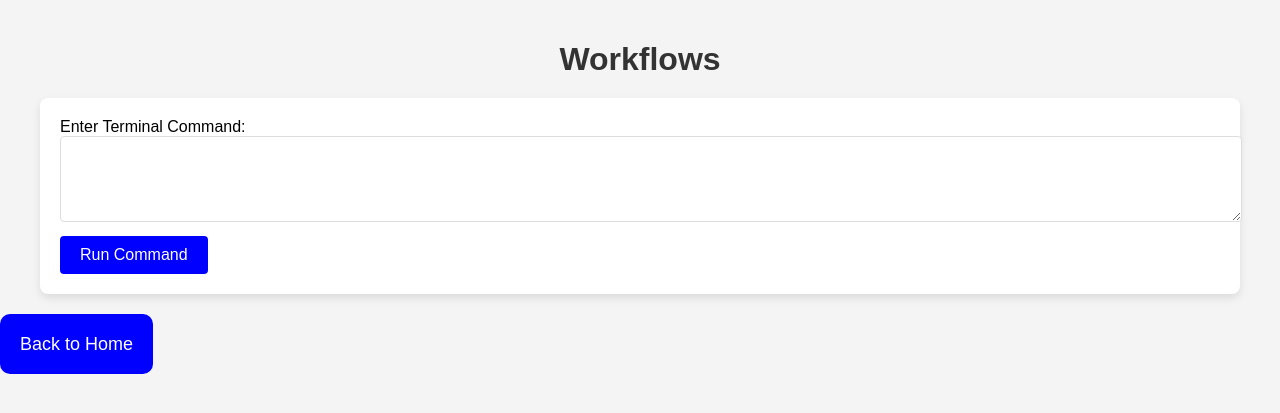
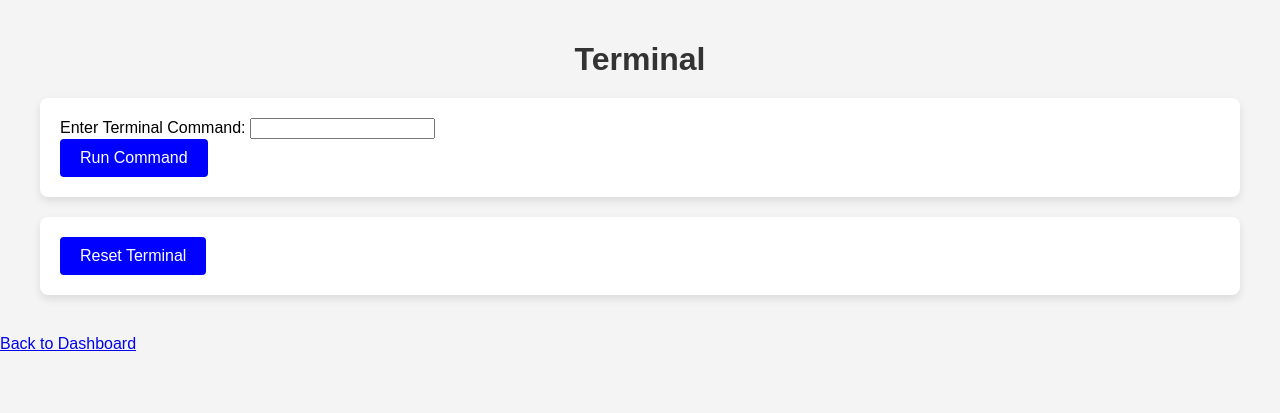
Before and after one commit to rizavi-enterprises/mariakube, a Flask app: page /workflows in a window 1280 px wide. Shown: the part 38-451 px from the top of the page. Run offline with Flask 3, Linux system fonts and the light colour scheme; parts of the project's set-up code (start-up, migrations or seed data) failed here and were passed over.

Commit message:
Update workflows.html
Signed-off-by: Arthur Rizavi <48633148+rizavi@users.noreply.github.com>

```diff
--- a/templates/workflows.html
+++ b/templates/workflows.html
@@ -1,14 +1,19 @@
 {% extends "base.html" %}
 {% block content %}
 <div class="container">
-    <h1>Workflows</h1>
+    <h1>Terminal</h1>
 
     <!-- Form to Input Terminal Command -->
     <form method="POST">
         <label for="command">Enter Terminal Command:</label>
-        <textarea id="command" name="command" rows="4" cols="50" required>{{ command }}</textarea>
+        <input type="text" id="command" name="command" value="{{ command }}" required>
         <br>
         <button type="submit">Run Command</button>
+    </form>
+
+    <!-- Reset Terminal Button -->
+    <form method="POST" action="{{ url_for('reset_terminal') }}" style="margin-top: 10px;">
+        <button type="submit" class="reset-button">Reset Terminal</button>
     </form>
 
     <!-- Display Terminal Output -->
@@ -19,5 +24,5 @@
         </div>
     {% endif %}
 </div>
-<a href="{{ url_for('home') }}" class="home-button">Back to Home</a>
+<a href="{{ url_for('dashboard') }}" class="dashboard-button">Back to Dashboard</a>
 {% endblock %}
```
